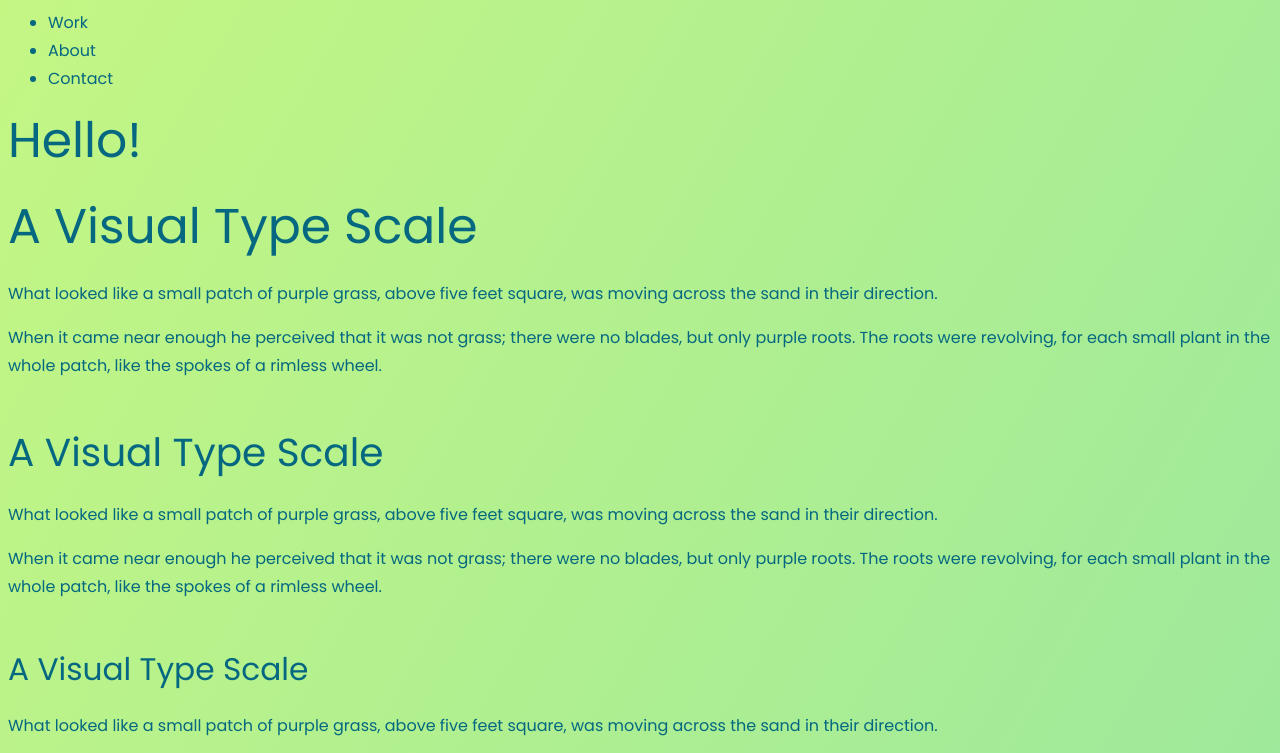
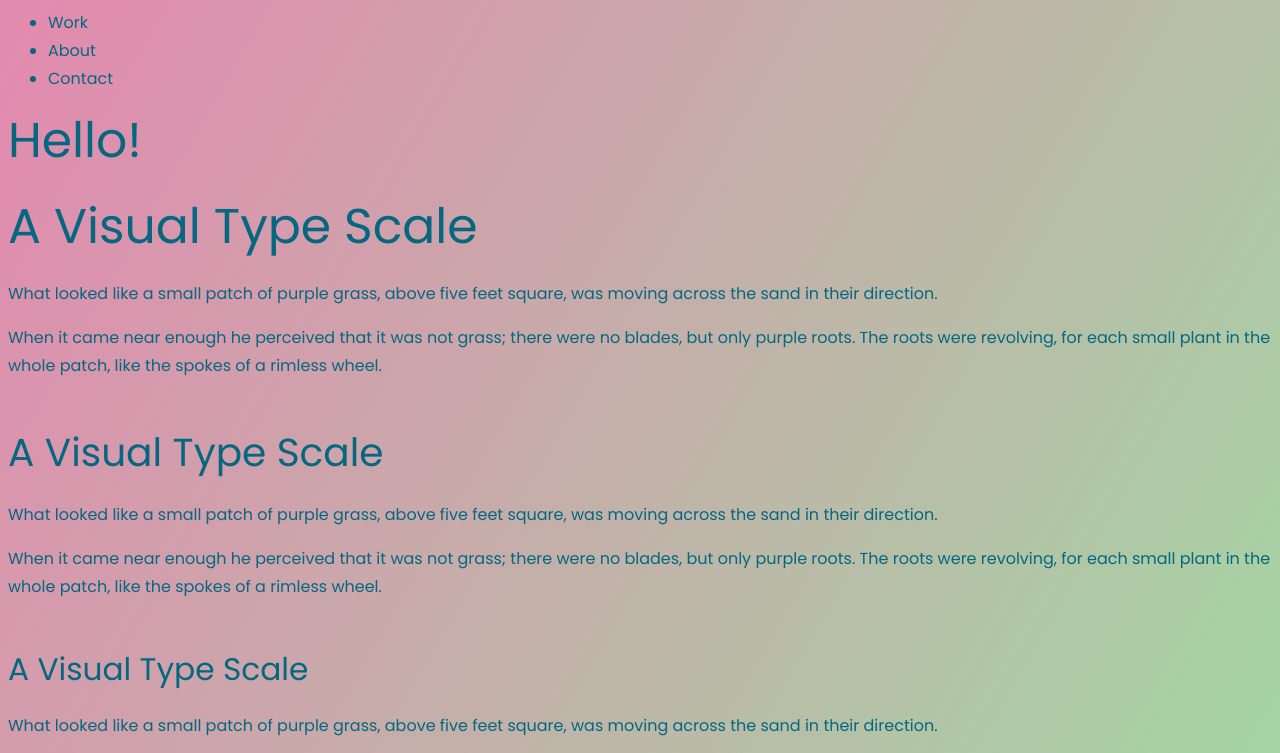
Before and after one commit to CoralieMayer/idea22-coco, a plain HTML site: page index.html in a window 1280 px wide. Shown: the part 1288-2041 px from the top of the page. Drawn offline with Linux system fonts and the light colour scheme.

Commit message:
Update styles.css

```diff
--- a/styles/styles.css
+++ b/styles/styles.css
@@ -8,7 +8,7 @@ html {
 /*16px*/
 
 body {
-    background-image: linear-gradient(120deg, #d4fc79 0%, #96e6a1 100%);
+    background-image: linear-gradient(120deg, hotpink 0%, #96e6a1 100%);
     font-family: 'Poppins', sans-serif;
     font-weight: 400;
     line-height: 1.75;
```
